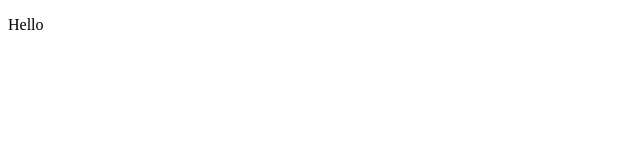
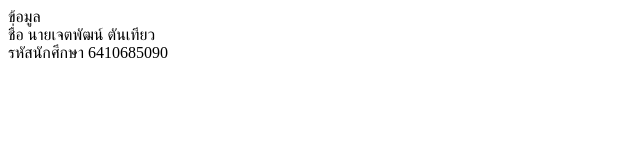
Before and after one commit to 6410685090/6410685090.github.io, a plain HTML site: page index.html in a window 1280 px wide. Shown: the whole page, without its empty margins (0-640 px from the left). Drawn offline with Linux system fonts and the light colour scheme.

Commit message:
Add Name

```diff
--- a/index.html
+++ b/index.html
@@ -6,6 +6,7 @@
     <title>Document</title>
 </head>
 <body>
-    <p>Hello</p>
+    <div>ข้อมูล</div>
+    <div>ชื่อ นายเจตพัฒน์ ตันเทียว<br>รหัสนักศึกษา 6410685090</div>
 </body>
 </html>
```
